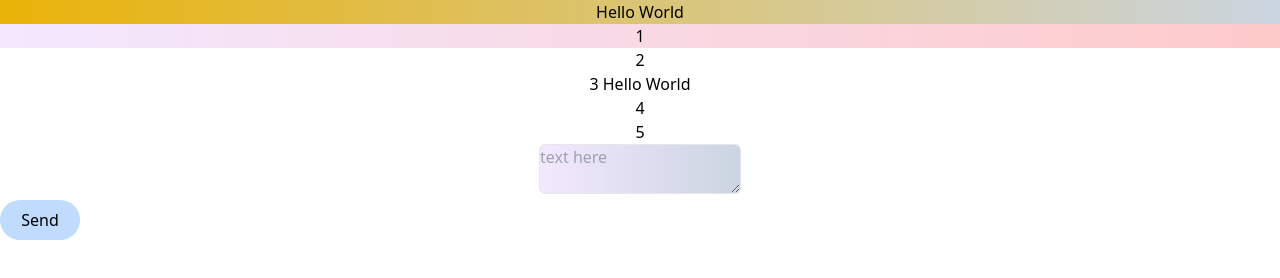
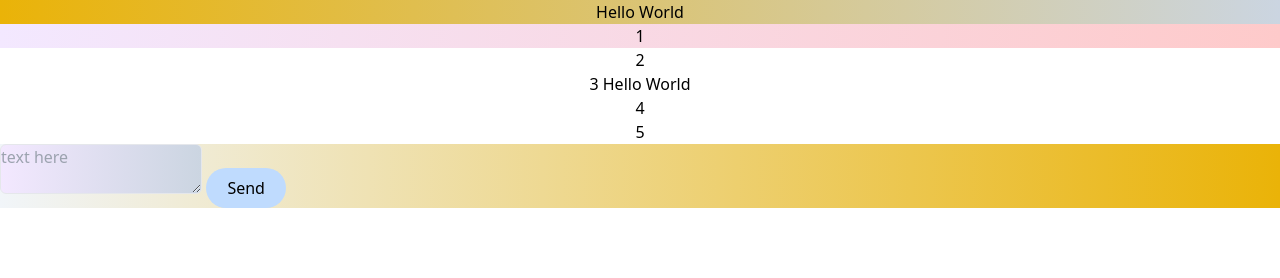
Before and after one commit to rtcottle/basic-tailwind, a website: page index.html in a window 1280 px wide. Drawn offline with Linux system fonts and the light colour scheme.

Commit message:
added additional colors and form

```diff
--- a/index.html
+++ b/index.html
@@ -21,12 +21,14 @@
     <div class="text-center">3 Hello World</div>
     <div class="text-center">4</div>
     <div class="text-center">5</div>
-    <div class="justify-self-center">
+    <form
+      class="justify-items-center bg-gradient-to-r from-slate-100 to-yellow-500"
+    >
       <textarea
         class="center resize rounded-md border bg-gradient-to-r from-purple-100 to-slate-300"
         placeholder="text here"
       ></textarea>
-    </div>
-    <button class="rounded-full bg-blue-200 w-20 h-10">Send</button>
+      <button class="rounded-full bg-blue-200 w-20 h-10">Send</button>
+    </form>
   </body>
 </html>
```
Also changed, not shown: output.css.
